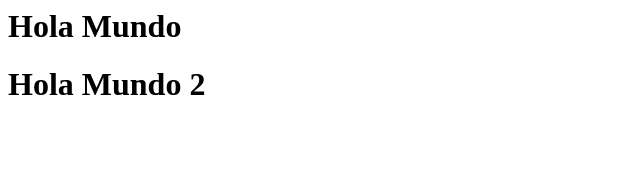
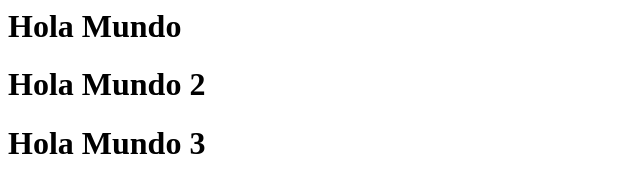
Before and after one commit to nivaldom/pprueba, a plain HTML site: page index.html in a window 1280 px wide. Shown: the whole page, without its empty margins (0-640 px from the left). Drawn offline with Linux system fonts and the light colour scheme.

Commit message:
hola mundo 3

```diff
--- a/index.html
+++ b/index.html
@@ -1,2 +1,3 @@
 <h1>Hola Mundo</h1>
 <h1>Hola Mundo 2</h1>
+<h1>Hola Mundo 3</h1>
```
